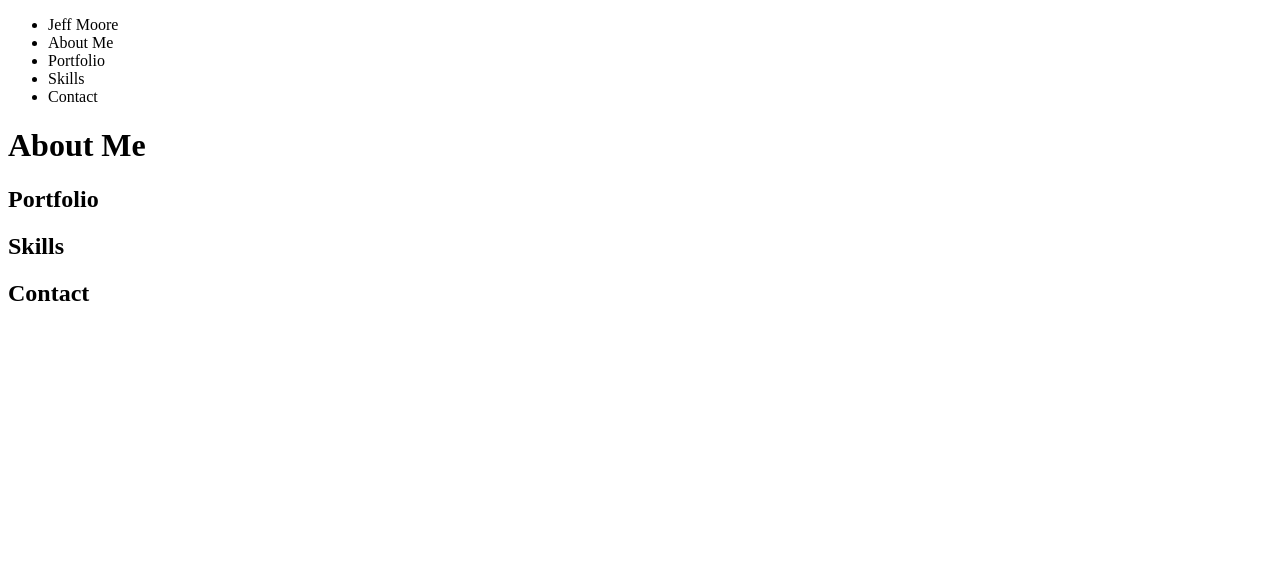
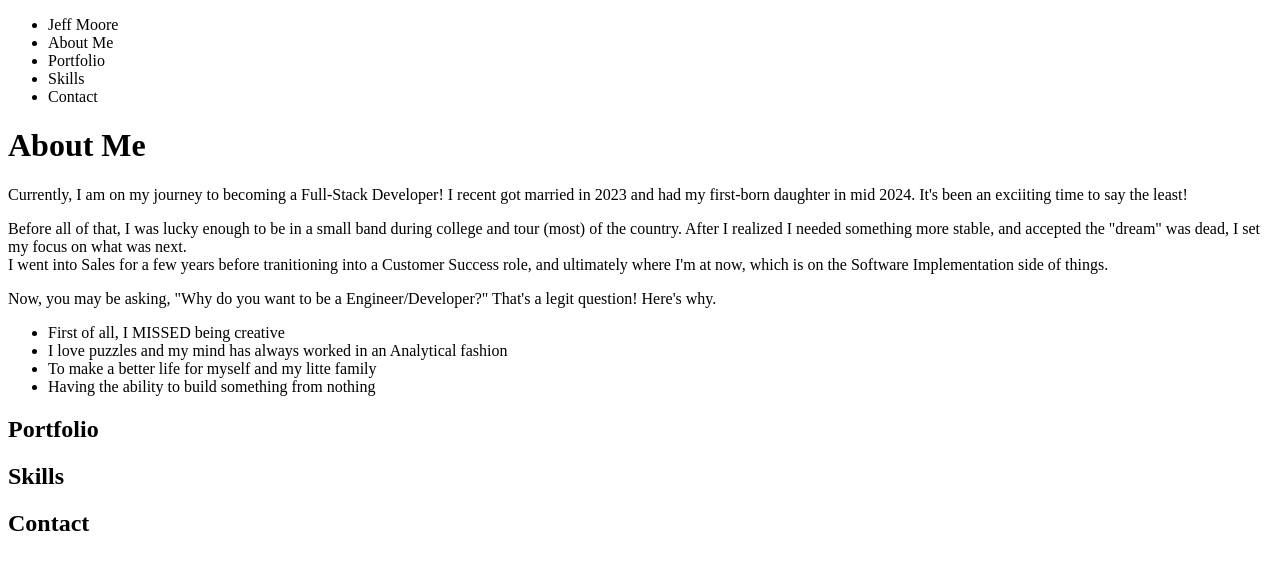
Before and after one commit to jeffmoore34/Portfolio-Project, a plain HTML site: page index.html in a window 1280 px wide. Drawn offline with Linux system fonts and the light colour scheme.

Commit message:
Added more to About Me

```diff
--- a/index.html
+++ b/index.html
@@ -33,6 +33,22 @@
         <h1>
         About Me
         </h1>
+            <p>
+                Currently, I am on my journey to becoming a Full-Stack Developer!  I recent got married in 2023 and had my first-born daughter in mid 2024.  It's been an exciiting time to say the least!
+            </p>
+            <p>
+                Before all of that, I was lucky enough to be in a small band during college and tour (most) of the country.  After I realized I needed something more stable, and accepted the "dream" was dead, I set my focus on what was next. <br> I went into Sales for a few years before tranitioning into a Customer Success role,
+                and ultimately where I'm at now, which is on the Software Implementation side of things.
+            </p>
+            <p>
+                Now, you may be asking, "Why do you want to be a Engineer/Developer?"  That's a legit question!  Here's why.<br>
+                <ul>
+                    <li>First of all, I <span>MISSED</span> being creative</li>
+                    <li>I love puzzles and my mind has always worked in an Analytical fashion</li>
+                    <li>To make a better life for myself and my litte family</li>
+                    <li>Having the ability to build something from nothing</li>
+                </ul>
+            </p>
     </div>
     <h2>
         Portfolio
```
